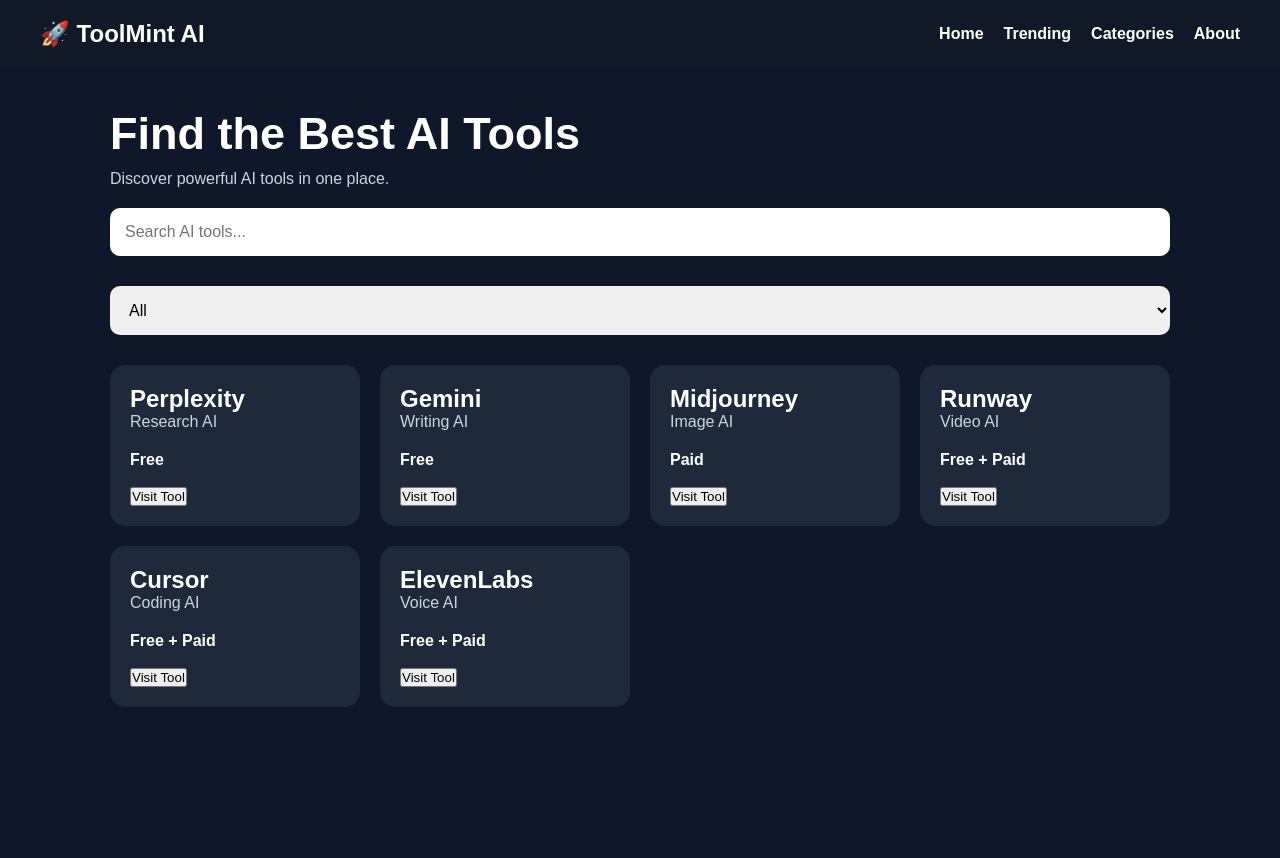
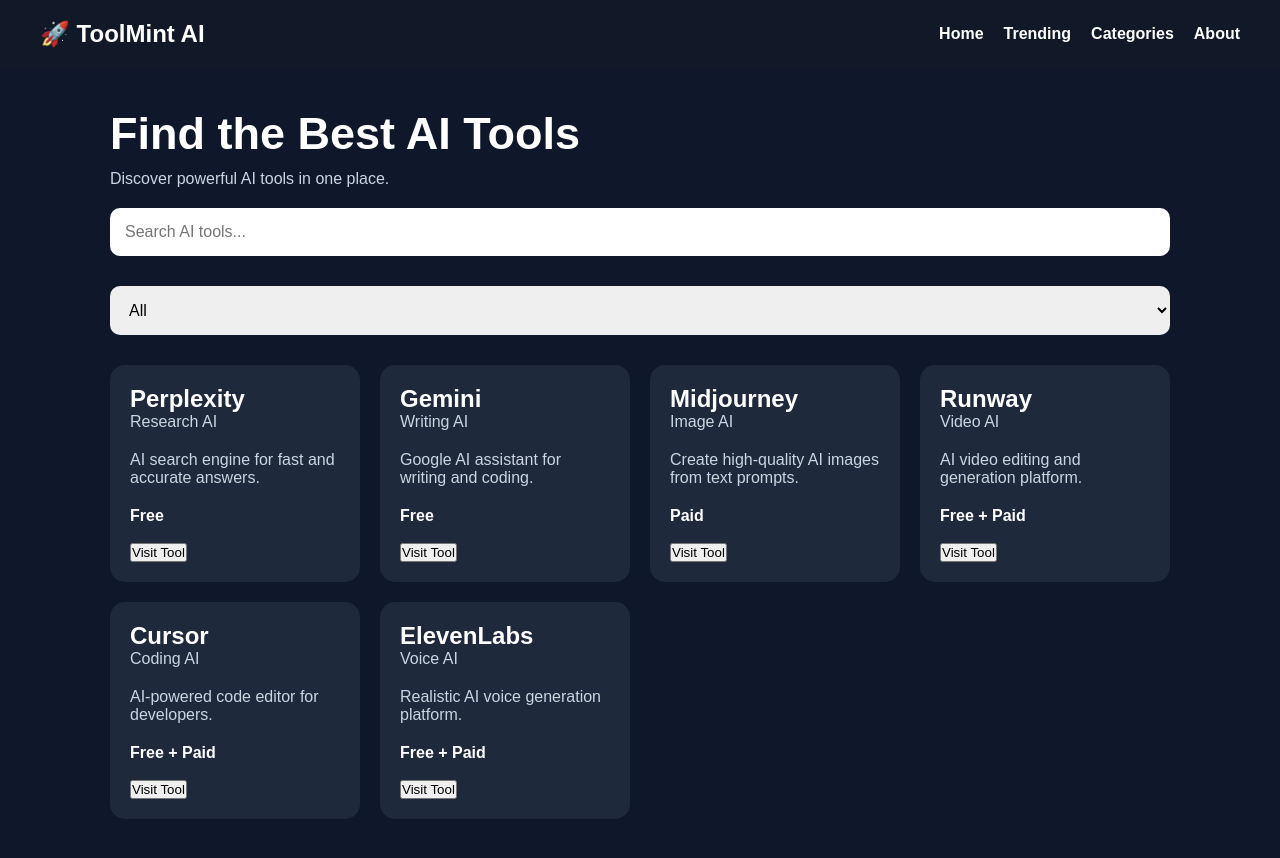
Before and after one commit to neerajpatel72725-cmd/toolmint-ai, a React (Vite) app: page / in a window 1280 px wide. Before the commit the page ends 800 px from the top, so only its background shows below. Built offline with nearby package versions, Linux system fonts and the light colour scheme.

Commit message:
Show tool descriptions

```diff
--- a/src/App.jsx
+++ b/src/App.jsx
@@ -60,6 +60,7 @@
               <h2>{tool.name}</h2>
 
               <p>{tool.category}</p>
+              <p   className="description">{tool.description}</p>
 
               <strong>{tool.type}</strong>
 
```
